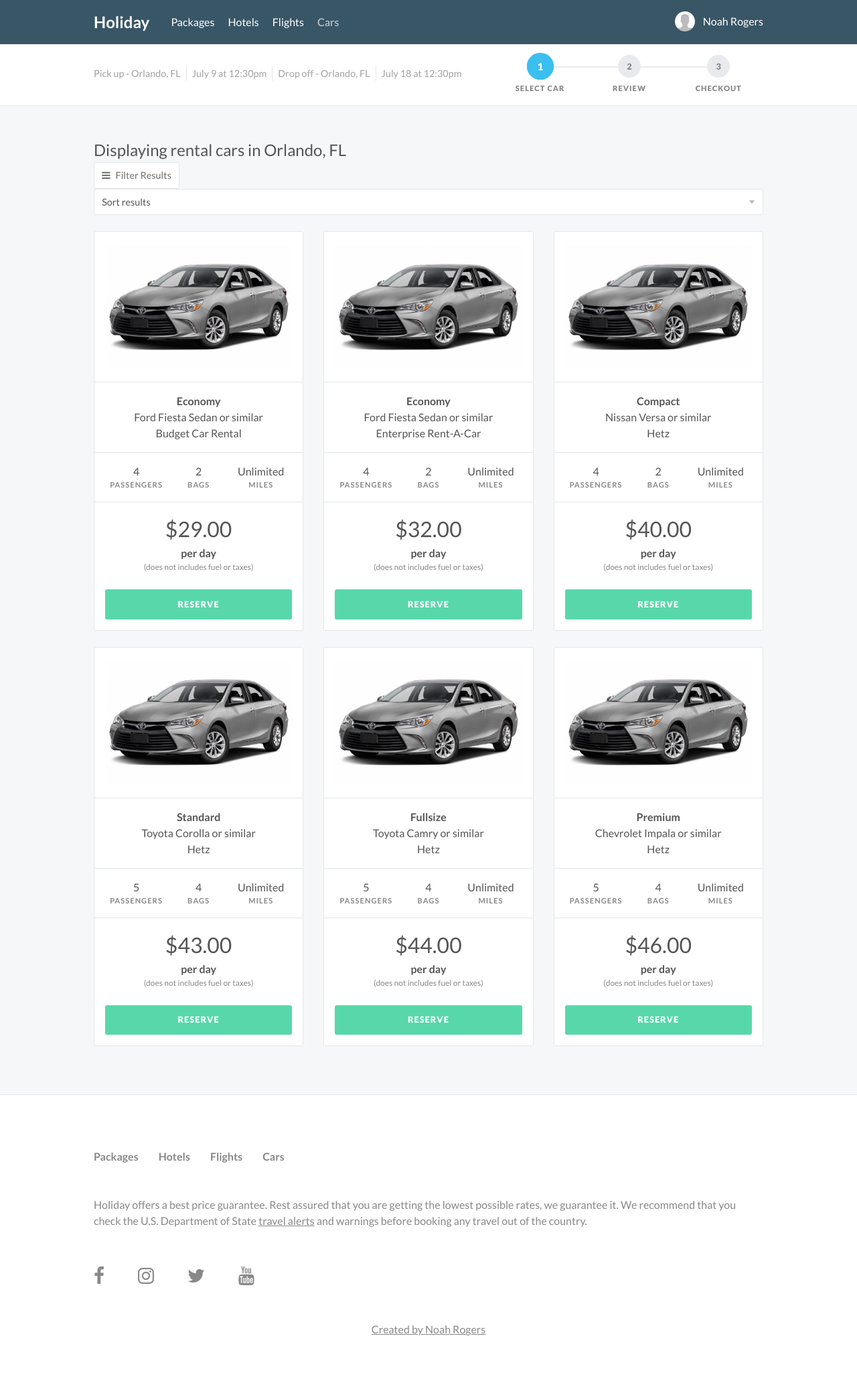
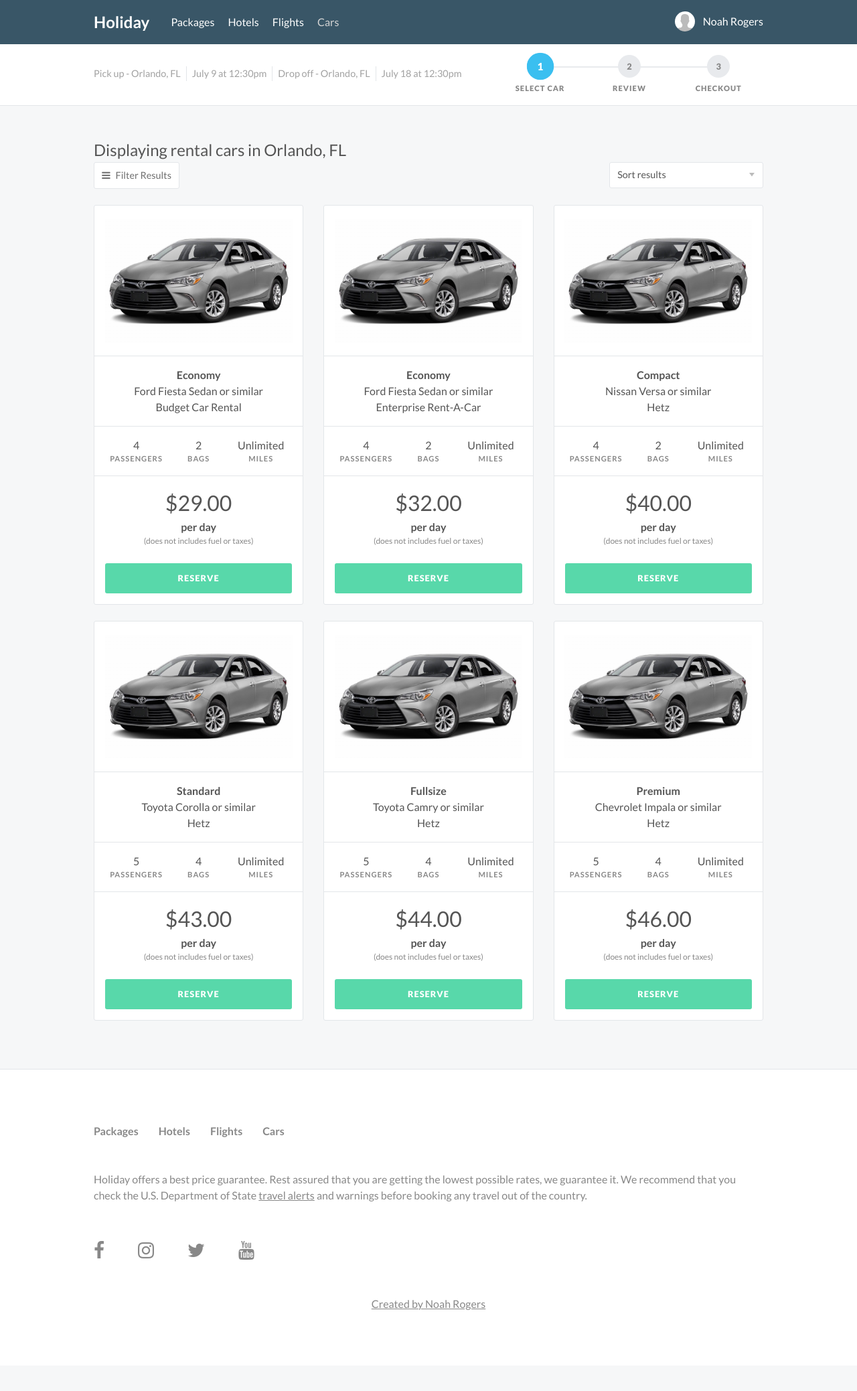
Before and after one commit to Treydor/holiday, a Jekyll site: the page built from _pages/cars/car-selection.html, in a window 1280 px wide. Shown: the whole page at 67% size. Built offline with Jekyll 4.4.1, drawn with Linux system fonts in a browser that asks for light colours; nearby versions of some CDN libraries; after the commit the page ends 2039 px from its top, so only the background shows below that.

Commit message:
Moves style from layout

```diff
--- a/assets/stylesheets/components/_forms.scss
+++ b/assets/stylesheets/components/_forms.scss
@@ -70,6 +70,13 @@ select:-moz-focusring {
   border: 0;
   color: transparent;
   text-shadow: 0 0 0 $dark-gray;
+}
+
+.section__header select {
+  @media #{$medium} {
+    float: right;
+    width: 230px;
+  }
 }
 
 /*------ Labels  ------*/
```
